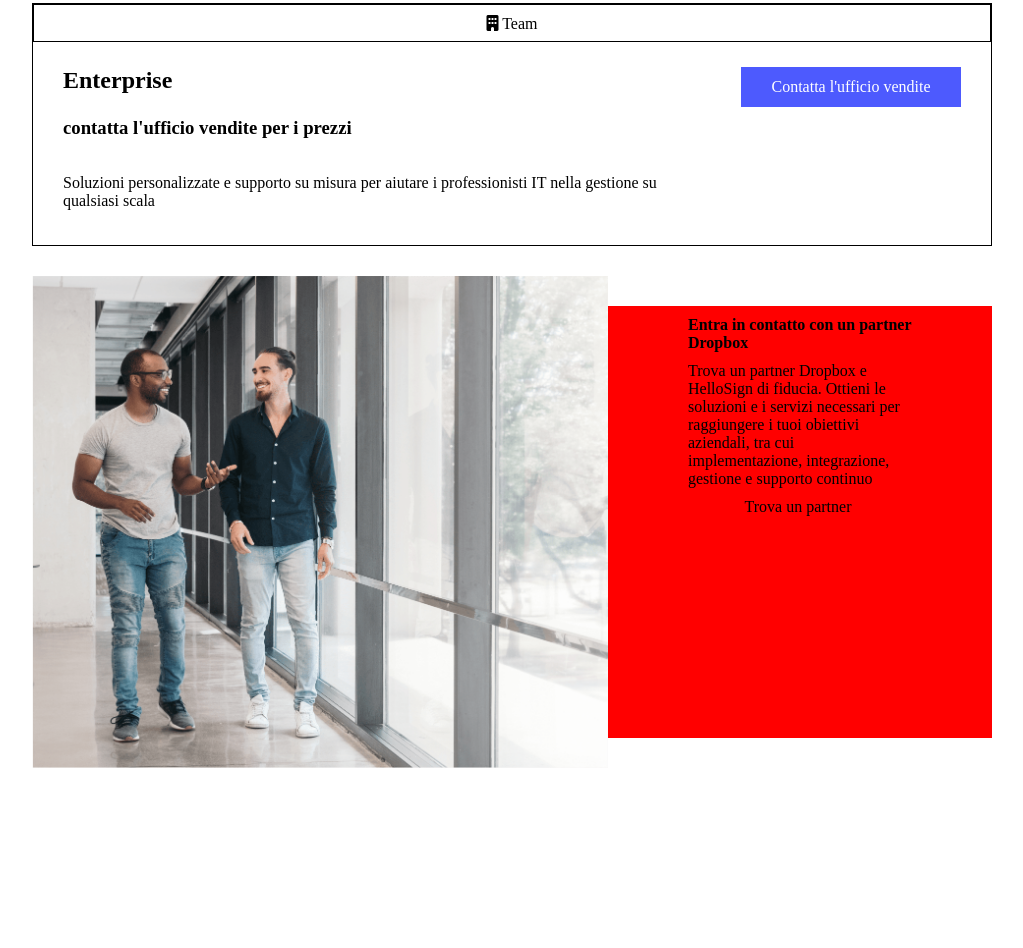
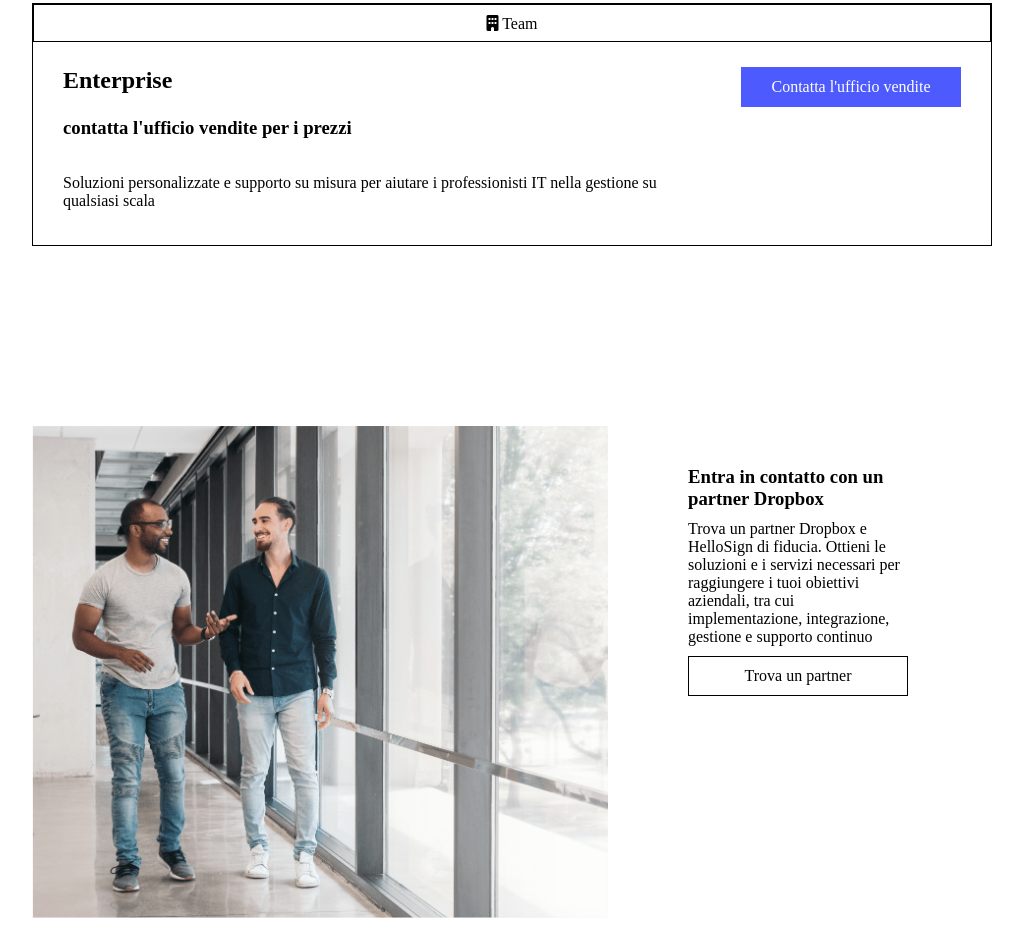
Before and after one commit to NotAlex575/htmlcss-dropbox, a plain HTML site: page index.html in a window 1280 px wide. Shown: the part 2027-2975 px from the top of the page, without its empty margins (128-1151 px from the left). Before the commit the page ends 2825 px from the top, so only its background shows below. Drawn offline with Linux system fonts and the light colour scheme.

Commit message:
UPDATE: sostituiti contenuti <!--TROVA UN PARTNER DROPBOX--> con quelli che si trovano nell'immagine dell'esercizio

```diff
--- a/css/style.css
+++ b/css/style.css
@@ -4,8 +4,14 @@
     box-sizing: border-box;
 }
 
+/*GENERAL UTILITY*/
+
 .border{
     border: 1px solid black;
+}
+
+.display-inline{
+    display: inline-block;
 }
 
 div img{
@@ -14,6 +20,10 @@ div img{
 
 .text-center{
     text-align: center;
+}
+
+.text-left{
+    text-align: left;
 }
 
 .text-start{
@@ -358,12 +368,6 @@ h1{
     margin-bottom: 30px;
 }
 
-.container-min-960px{
-    max-width: 960px;
-    margin: 20px auto;
-    margin-bottom: 30px;
-}
-
 .colOfferte{
     width: 300px;
 }
@@ -385,7 +389,6 @@ h1{
 }
 
 .buttonPartner{
-    text-align: center;
     width: 220px;
     height: 40px;
     cursor: pointer;
--- a/index.html
+++ b/index.html
@@ -189,13 +189,14 @@
             <p class="margin-0-30px margin-top-35px margin-bottom-35px w-65per">Soluzioni personalizzate e supporto su misura per aiutare i professionisti IT nella gestione su qualsiasi scala</p>
         </div>
         <!--TROVA UN PARTNER DROPBOX-->
-            <div class="container-max-960px flex justify-content-center">
+            <div class="container-max-960px padding-top-150px flex justify-content-center">
                 <div class="flex-row justify-content-center">
                     <img class="w-60per h-30per" src="img/partner.png" alt="">
-                    <div class="bg-red margin-30-0px">
-                        <h4 class="margin-top-10px margin-0-80px">Entra in contatto con un partner Dropbox</h4>
+                    <div class="margin-30-0px">
+                        <h3 class="margin-top-10px margin-0-80px">Entra in contatto con un partner Dropbox</h3>
                         <p class="margin-top-10px margin-0-80px">Trova un partner Dropbox e HelloSign di fiducia. Ottieni le soluzioni e i servizi necessari per raggiungere i tuoi obiettivi aziendali, tra cui implementazione, integrazione, gestione e supporto continuo</p>
-                        <div class="buttonPartner margin-top-10px margin-0-80px"><p class="text-start"></p>Trova un partner</div>
+                        <div class="buttonPartner border margin-top-10px margin-0-80px display-inline flex justify-content-center align-items-center"><p>Trova un partner</p>
+                    </div>
                 </div>
             </div>
         </div>
```
Lines whose indentation alone changed are shown as unchanged.
